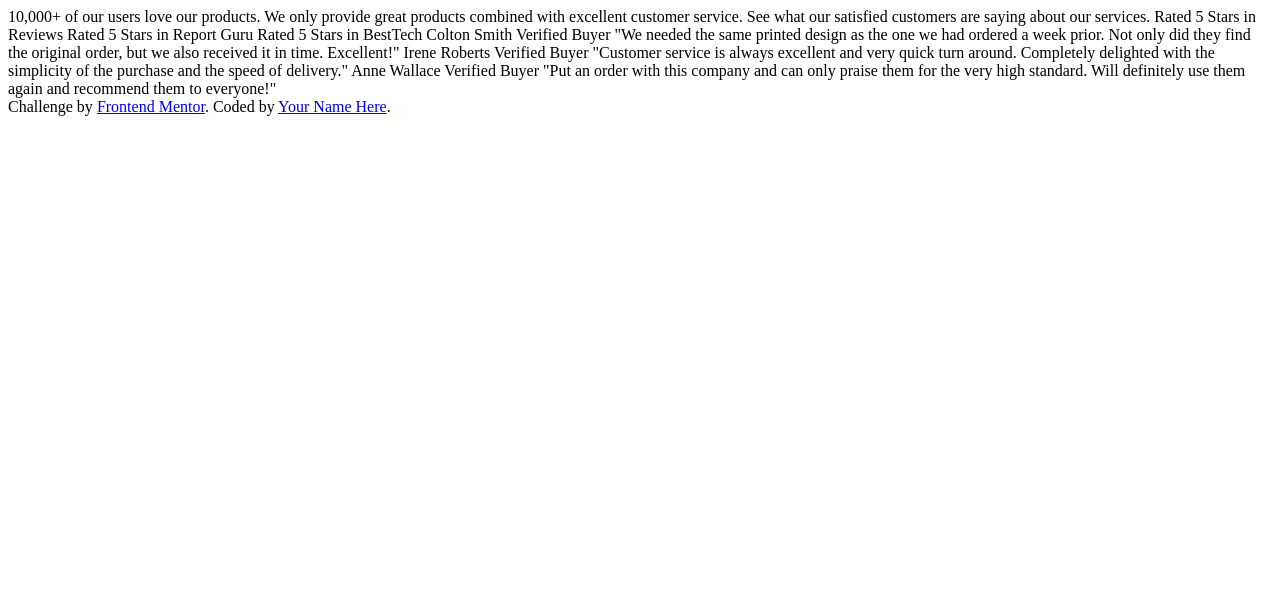
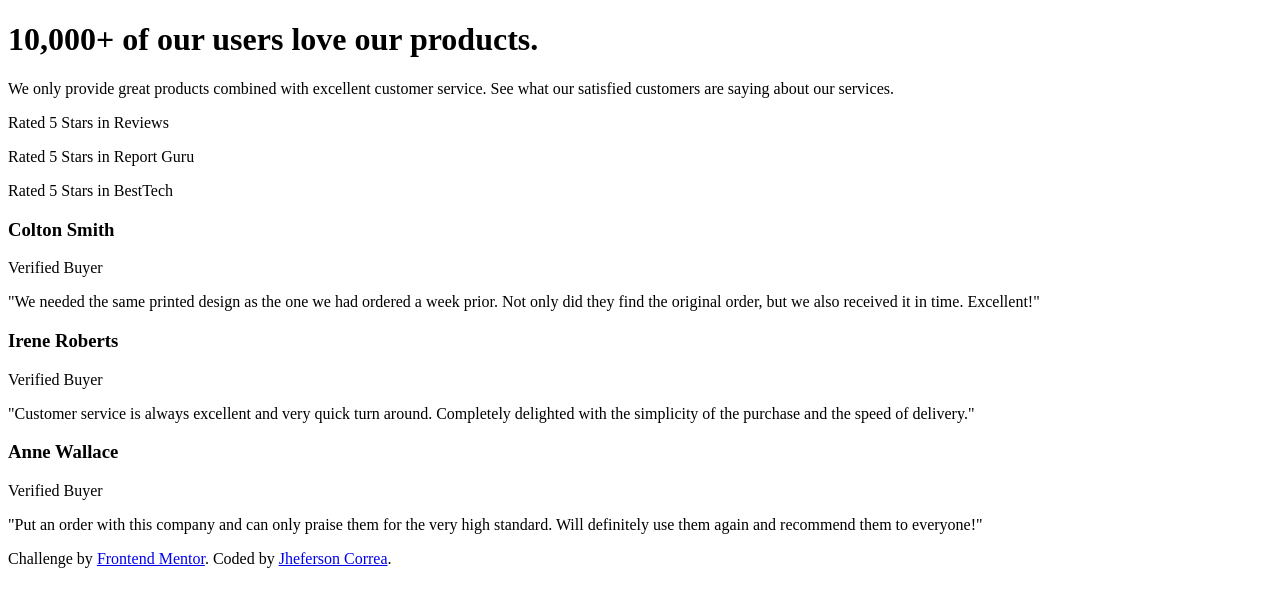
Before and after one commit to imjheef/social-proof-section-master, a plain HTML site: page index.html in a window 1280 px wide. Drawn offline with Linux system fonts and the light colour scheme.

Commit message:
pre-structured HTML

```diff
--- a/index.html
+++ b/index.html
@@ -16,17 +16,45 @@
 		<title>Frontend Mentor | Social proof section</title>
 	</head>
 	<body>
-		10,000+ of our users love our products. We only provide great products
-		combined with excellent customer service. See what our satisfied customers
-		are saying about our services. Rated 5 Stars in Reviews Rated 5 Stars in
-		Report Guru Rated 5 Stars in BestTech Colton Smith Verified Buyer "We needed
-		the same printed design as the one we had ordered a week prior. Not only did
-		they find the original order, but we also received it in time. Excellent!"
-		Irene Roberts Verified Buyer "Customer service is always excellent and very
-		quick turn around. Completely delighted with the simplicity of the purchase
-		and the speed of delivery." Anne Wallace Verified Buyer "Put an order with
-		this company and can only praise them for the very high standard. Will
-		definitely use them again and recommend them to everyone!"
+		<div>
+			<h1>10,000+ of our users love our products.</h1>
+			<p>
+				We only provide great products combined with excellent customer service.
+				See what our satisfied customers are saying about our services.
+			</p>
+		</div>
+		<div>
+			<p>Rated 5 Stars in Reviews</p>
+			<p>Rated 5 Stars in Report Guru</p>
+			<p>Rated 5 Stars in BestTech</p>
+		</div>
+		<div>
+			<h3>Colton Smith</h3>
+			<p>Verified Buyer</p>
+			<p>
+				"We needed the same printed design as the one we had ordered a week
+				prior. Not only did they find the original order, but we also received
+				it in time. Excellent!"
+			</p>
+		</div>
+		<div>
+			<h3>Irene Roberts</h3>
+			<p>Verified Buyer</p>
+			<p>
+				"Customer service is always excellent and very quick turn around.
+				Completely delighted with the simplicity of the purchase and the speed
+				of delivery."
+			</p>
+		</div>
+		<div>
+			<h3>Anne Wallace</h3>
+			<p>Verified Buyer</p>
+			<p>
+				"Put an order with this company and can only praise them for the very
+				high standard. Will definitely use them again and recommend them to
+				everyone!"
+			</p>
+		</div>
 
 		<footer class="attribution">
 			Challenge by
@@ -34,7 +62,7 @@
 				href="https://www.frontendmentor.io?ref=challenge"
 				target="_blank"
 				>Frontend Mentor</a
-			>. Coded by <a href="#">Your Name Here</a>.
+			>. Coded by <a href="#">Jheferson Correa</a>.
 		</footer>
 	</body>
 </html>
```
